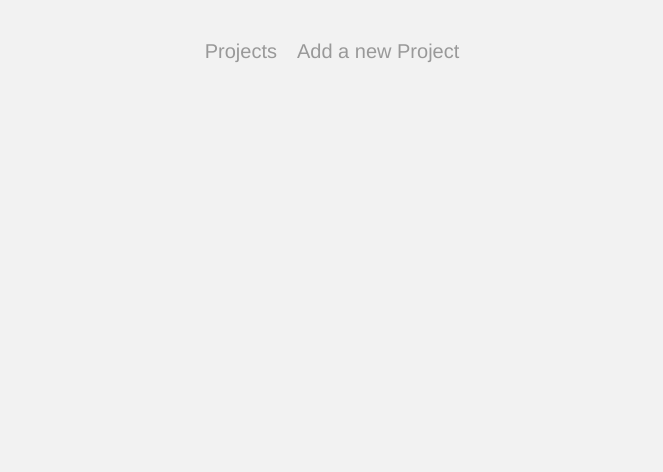
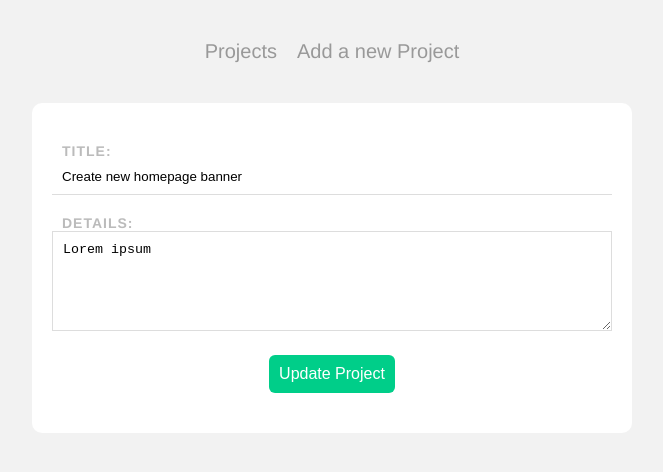
Before and after one commit to IrisKerr/Project-planner, a Vue app: page /projects/1 in a window 1280 px wide. Shown: the top 472 px of the page, without its empty margins (308-971 px from the left). Built offline with nearby package versions, Linux system fonts and the light colour scheme; data requests are answered from the project's data file.

Commit message:
✨EditProject route + Form

```diff
--- a/src/components/singleProject.vue
+++ b/src/components/singleProject.vue
@@ -3,7 +3,9 @@
     <div class="actions">
       <h3 @click="showDetails = !showDetails">{{ project.title }}</h3>
       <div class="icons">
-        <span class="material-symbols-outlined">edit</span>
+        <router-link :to="{ name: 'EditProject', params: { id: project.id } }">
+          <span class="material-symbols-outlined">edit</span>
+        </router-link>
         <span @click="deleteProject" class="material-symbols-outlined"
           >delete</span
         >
--- a/src/router/index.js
+++ b/src/router/index.js
@@ -1,6 +1,7 @@
 import { createRouter, createWebHistory } from "vue-router";
 import HomeView from "../views/HomeView.vue";
 import AddProject from "../views/AddProject.vue";
+import EditProject from "../views/EditProject.vue";
 
 const routes = [
   {
@@ -13,6 +14,12 @@
     name: "AddProject",
     component: AddProject,
   },
+  {
+    path: "/projects/:id",
+    name: "EditProject",
+    component: EditProject,
+    props: true,
+  },
 ];
 
 const router = createRouter({
--- /dev/null
+++ b/src/views/EditProject.vue
@@ -0,0 +1,33 @@
+<template>
+  <form>
+    <label for="title">Title:</label>
+    <input type="text" v-model="title" id="title" required />
+    <label for="details">Details:</label>
+    <textarea v-model="details" id="details" required></textarea>
+    <button>Update Project</button>
+  </form>
+</template>
+
+<script>
+export default {
+  props: ["id"],
+  data() {
+    return {
+      title: "",
+      details: "",
+      uri: "http://localhost:3000/projects/" + this.id,
+    };
+  },
+  // when component mounts, we can fetch the data of the project within it's id to pre-populate the edit form
+  mounted() {
+    fetch(this.uri)
+      .then((res) => res.json())
+      .then((data) => {
+        this.title = data.title;
+        this.details = data.details;
+      });
+  },
+};
+</script>
+
+<style></style>
```
